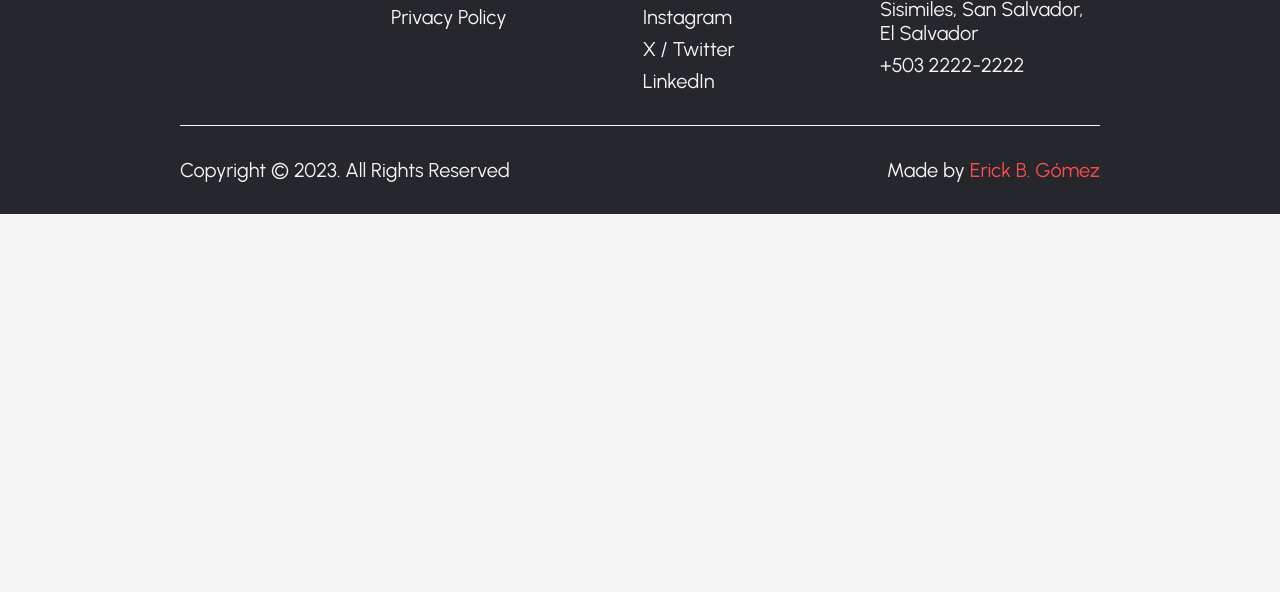
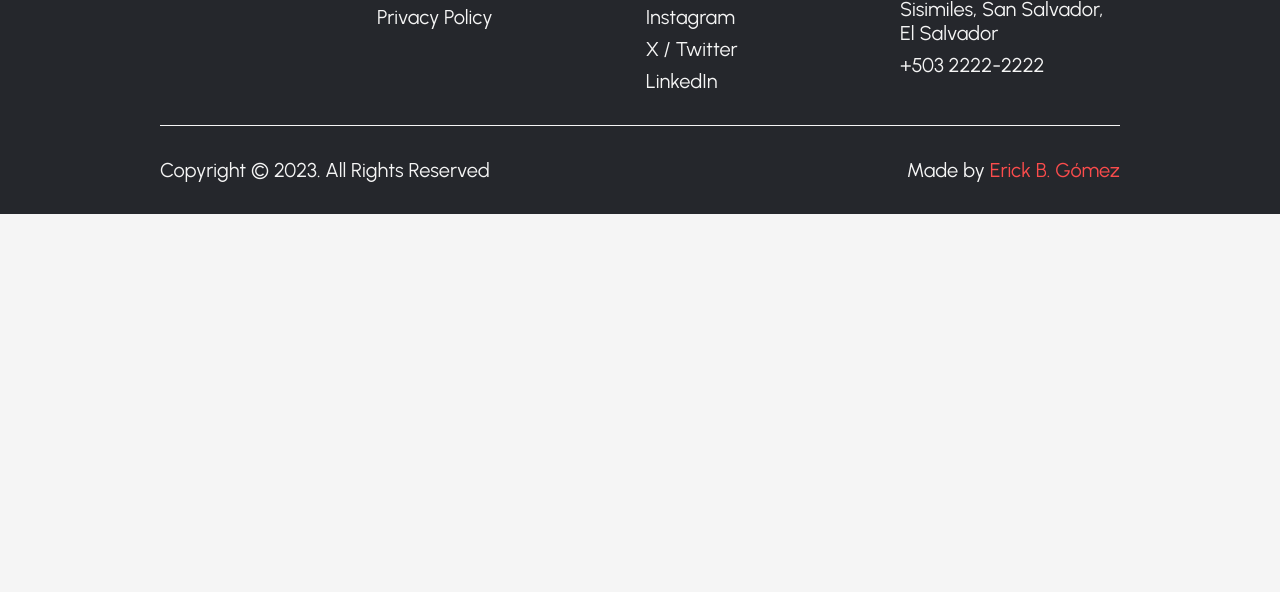
Before and after one commit to ErickBGomez/restaurant-page, a website built with webpack: page dist/index.html in a window 1280 px wide. Shown: the part 208-800 px from the top of the page. Built offline with nearby package versions, Linux system fonts and the light colour scheme.

Commit message:
Adjust footer paddings to viewport width

```diff
--- a/src/style.css
+++ b/src/style.css
@@ -153,7 +153,7 @@ header {
 footer {
   background-color: var(--black);
   color: var(--white);
-  padding: 0 180px;
+  padding: 0 12.5vw;
 }
 
 .footer-upper {
```
